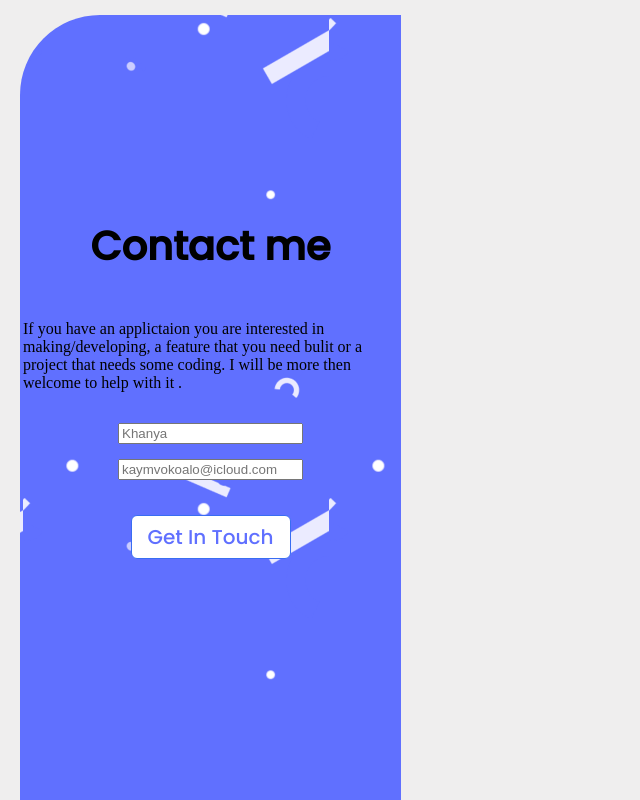
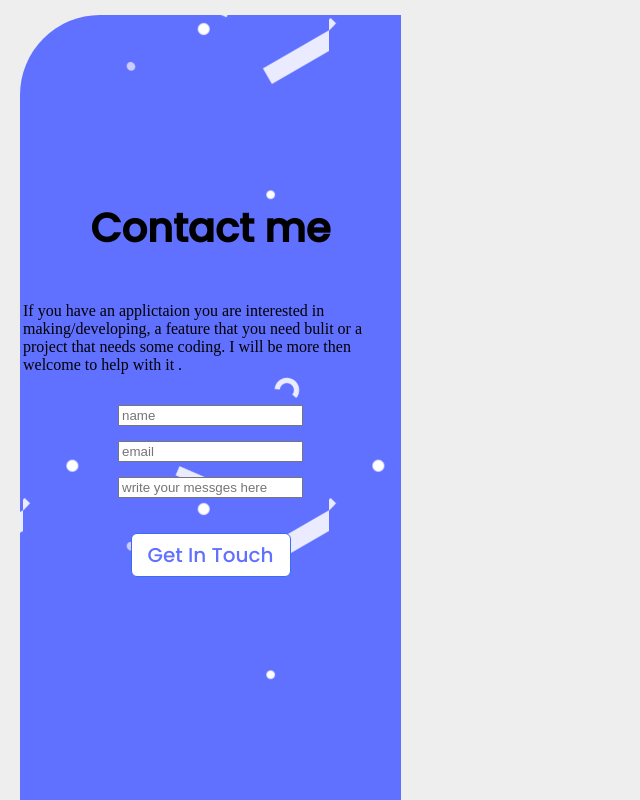
Before and after one commit to Hotdog39duty/Portfolio-finish-mobile-version-, a website: page index.html in a window 1280 px wide. Shown: the part 5385-6185 px from the top of the page, without its empty margins (0-640 px from the left). Drawn offline with Linux system fonts and the light colour scheme.

Commit message:
add container to index

```diff
--- a/index.html
+++ b/index.html
@@ -200,13 +200,13 @@
         <p>If you have an applictaion you are interested in making/developing,
             a feature that you need bulit or a project that needs some coding.
             I will be more then welcome to help with it . </p>
-        <input type="text" placeholder="Khanya" class="user">
-        <input type="ëmail" placeholder="kaymvokoalo@icloud.com" class="user">
+        <input type="text" placeholder="name" class="user">
+        <input type="ëmail" placeholder="email" class="user">
+        <input type="info" placeholder="write your messges here" class="user">
         <button class="btn">Get In Touch</button>
         <h3 class="bar"></h3>
     </div>
         </div>
-        <h3 class="bar"></h3>
     </div>
 </body>
 
```
